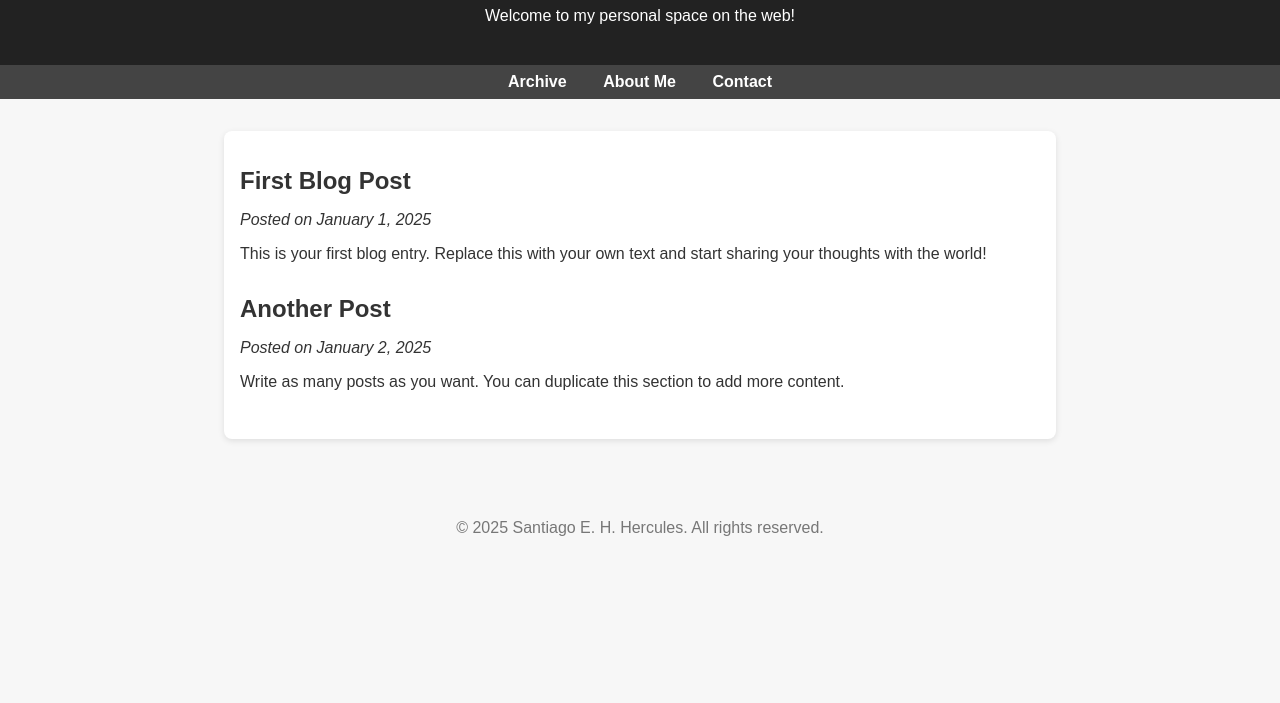
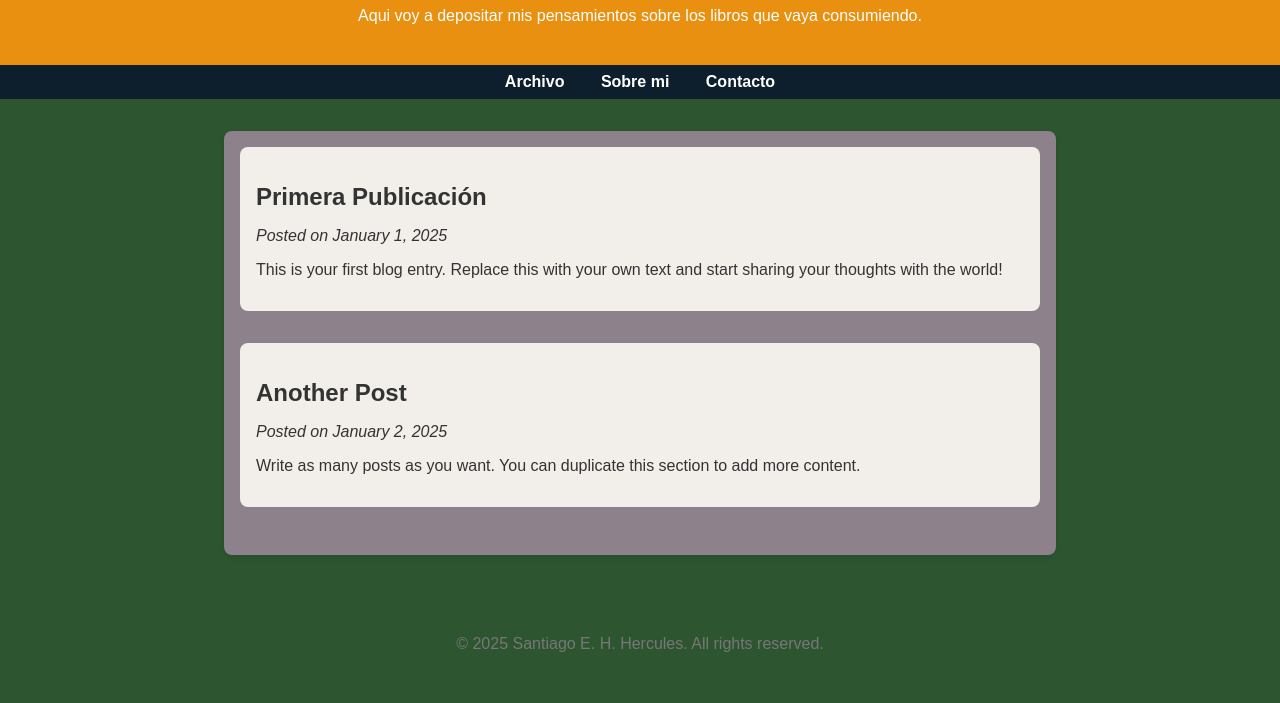
Before and after one commit to SanTMK/NovelaNocturna, a website: page public/index.html in a window 1280 px wide. Shown: the part 97-800 px from the top of the page. Drawn offline with Linux system fonts and the light colour scheme.

Commit message:
added custom coloring and rounded article corners

```diff
--- a/public/index.html
+++ b/public/index.html
@@ -8,19 +8,19 @@
 </head>
 <body>
   <header>
-    <h1>My Blog</h1>
-    <p>Welcome to my personal space on the web!</p>
+    <h1>Novela Nocturna</h1>
+    <p>Aqui voy a depositar mis pensamientos sobre los libros que vaya consumiendo.</p>
   </header>
 
   <nav>
-    <a href="#archive">Archive</a>
-    <a href="about_me.html">About Me</a>
-    <a href="contact.html">Contact</a>
+    <a href="#archive">Archivo</a>
+    <a href="about_me.html">Sobre mi</a>
+    <a href="contact.html">Contacto</a>
   </nav>
-
-  <div class="container">
+<!-- Por ahora el website puede permanecer estático, estos serán links redundantes a artículos en el archivo -->
+  <div class="object_container">
     <article>
-      <h2>First Blog Post</h2>
+      <h2>Primera Publicación</h2>
       <p><em>Posted on January 1, 2025</em></p>
       <p>This is your first blog entry. Replace this with your own text and start sharing your thoughts with the world!</p>
     </article>
--- a/public/styles.css
+++ b/public/styles.css
@@ -1,17 +1,17 @@
 body {
   margin: 0;
   font-family: Arial, sans-serif;
-  background: #f7f7f7;
+  background: #2c5530;
   color: #333;
 }
 header {
-  background: #222;
+  background: #ea9010;
   color: white;
   padding: 1.5rem;
   text-align: center;
 }
 nav {
-  background: #444;
+  background: #0d1f2d;
   padding: 0.5rem;
   text-align: center;
 }
@@ -24,16 +24,11 @@ nav a {
 nav a:hover {
   text-decoration: underline;
 }
-.container {
-  max-width: 800px;
-  margin: 2rem auto;
-  padding: 1rem;
-  background: white;
-  border-radius: 8px;
-  box-shadow: 0 2px 6px rgba(0,0,0,0.1);
-}
 article {
   margin-bottom: 2rem;
+  padding: 1rem;
+  background: #F2EFEA;
+  border-radius: 8px;
 }
 article h2 {
   margin-bottom: 0.5rem;
@@ -43,9 +38,22 @@ footer {
   color: #777;
   padding: 2rem 0;
 }
-input {
+input, textarea {
     box-sizing: border-box;
 }
-textarea {
-    box-sizing: border-box;
+.object_container {
+  max-width: 800px;
+  margin: 2rem auto;
+  padding: 1rem;
+  background: #8d818c;
+  border-radius: 8px;
+  box-shadow: 0 2px 6px rgba(0,0,0,0.1);
 }
+.text_container {
+  max-width: 800px;
+  margin: 2rem auto;
+  padding: 1rem;
+  background: #F2EFEA;
+  border-radius: 8px;
+  box-shadow: 0 2px 6px rgba(0,0,0,0.1);
+}
```
Also changed, not shown: public/about_me.html (+1 -1 lines), public/contact.html (+1 -1 lines).
